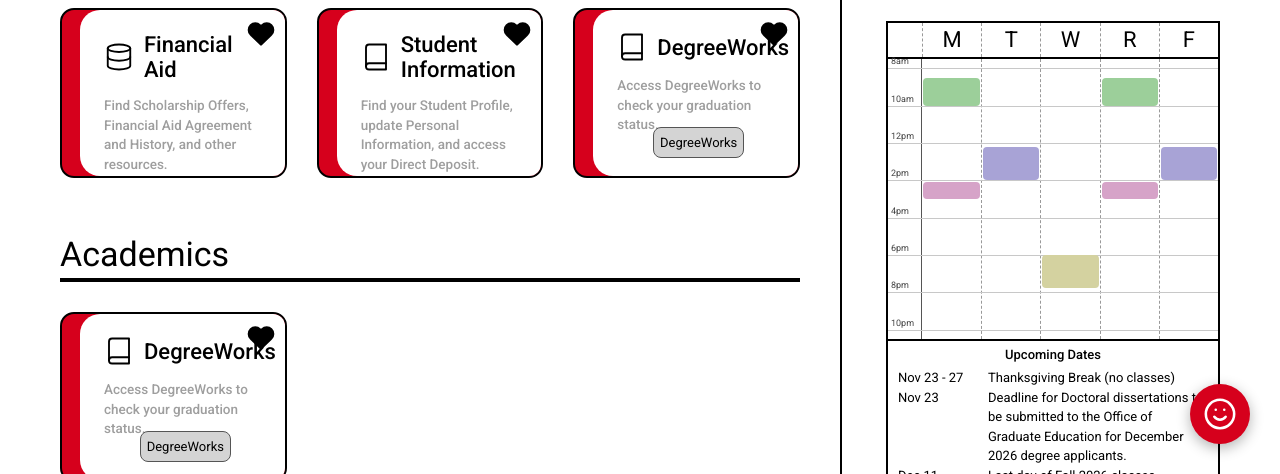
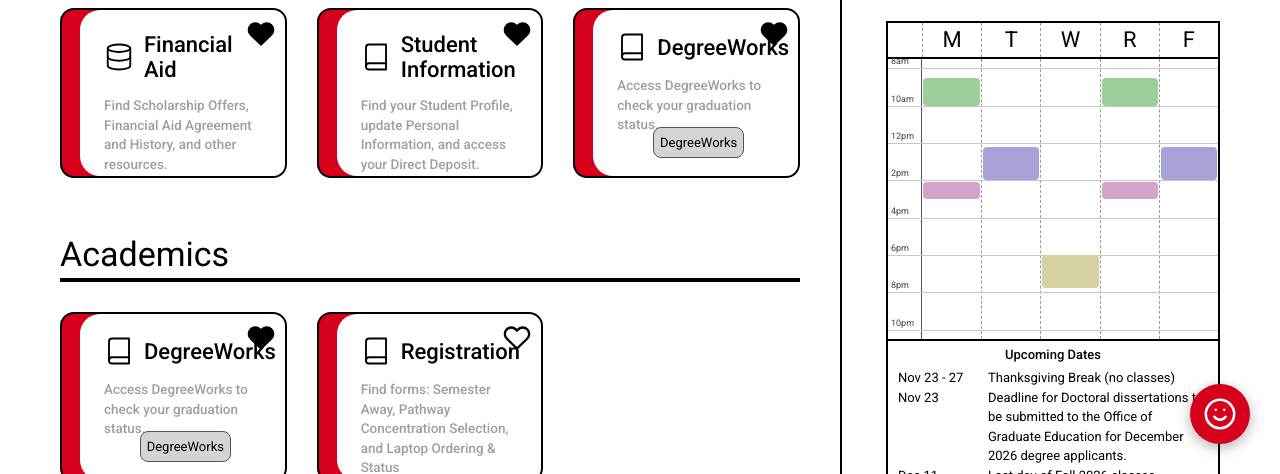
Before and after one commit to AnnabelZhang1/Redesigning-SIS, a plain HTML site: page index.html in a window 1280 px wide. Shown: the part 326-800 px from the top of the page. Drawn offline with Linux system fonts and the light colour scheme.

Commit message:
added links for registration, student information, forms, and miscellaneous

```diff
--- a/index.html
+++ b/index.html
@@ -5,7 +5,7 @@
   <meta name="viewport" content="width=device-width, initial-scale=1.0">
   <title>RPI SIS</title>
   <link href="https://fonts.googleapis.com/css2?family=Roboto:wght@300;400;500;700&display=swap" rel="stylesheet">
-  <link rel="stylesheet" href="styles.css?v=1">
+  <link rel="stylesheet" href="styles.css?v=2">
 </head>
 <body>
 
@@ -132,7 +132,7 @@
   <!-- SURVEY BUTTON -->
   <a class="fab" href="https://forms.gle/iESormQZooqkhUg3A" target="_blank" rel="noopener" aria-label="Give some feedback (opens feedback form)" data-tip="Give some feedback!" data-icon="smile"></a>
 
-  <script src="script.js?v=1"></script>
+  <script src="script.js?v=2"></script>
 
 </body>
 </html>
--- a/script.js
+++ b/script.js
@@ -35,12 +35,19 @@ const CARDS = [
   {
     id: 'financial-aid', category: 'services', icon: 'database', title: 'Financial Aid',
     desc: 'Find Scholarship Offers, Financial Aid Agreement and History, and other resources.',
-    links: ['Link #1', 'Link #2', 'Link #3', 'Link #4']
+    links: [
+      { label: 'Financial Aid Offers & History', url: 'https://sis9.rpi.edu/StudentSelfService/ssb/financialAid#!/dashboard/home/' },
+      { label: 'Responsibility Agreement', url: 'https://sis-sso.rpi.edu/rss/ybwskfina.P_FinancialAgreement' }
+    ]
   },
   {
     id: 'student-info', category: 'services', icon: 'book', title: 'Student Information',
     desc: 'Find your Student Profile, update Personal Information, and access your Direct Deposit.',
-    links: ['View Student Profile', 'Edit Personal Information', 'Direct Deposit', 'Link #4']
+    links: [
+      { label: 'View Student Profile', url: 'https://sis9.rpi.edu/StudentSelfService/ssb/studentProfile' },
+      { label: 'Edit Personal Information', url: 'https://sis9.rpi.edu/BannerGeneralSsb/ssb/personalInformation#/personalInformationMain' },
+      { label: 'Direct Deposit', url: 'https://sis9.rpi.edu/BannerGeneralSsb/ssb/directDeposit' }
+    ]
   },
   {
     id: 'degreeworks', category: 'academics', icon: 'book', title: 'DegreeWorks',
@@ -49,21 +56,40 @@ const CARDS = [
     flippable: false
   },
   {
-    id: 'direct-deposit', category: 'services', icon: 'banknote', title: 'Direct Deposit',
-    desc: 'Set up or update your Direct Deposit information.',
-    button: { label: 'Direct Deposit', url: '#' },
-    flippable: false,
-    roles: ['Staff']
+    id: 'forms', category: 'misc', icon: 'book', title: 'Forms',
+    desc: 'Find forms: Semester Away, Pathway Concentration Selection, and Laptop Ordering & Status',
+    links: [
+      { label: 'Semester Away Form', url: 'https://sis.rpi.edu/ssomanager/c/SSB?pkg=YHWSKTAWP.P_StudentTAWPForm' },
+      { label: 'Select Pathway Concentration', url: 'https://sis.rpi.edu/ssomanager/c/SSB?pkg=YHWSKPATH.P_PathwayForm' },
+      // a list (in [ ]) mixes plain text with links on one line
+      ['Laptop ',
+        { label: 'Order', url: 'https://sis-sso.rpi.edu/rss/hwsklptp.P_MCPOrderForm' },
+        ' & ',
+        { label: 'Status', url: 'https://sis-sso.rpi.edu/rss/hwsklptp.P_StuViewLptp' }]
+    ]
   },
   {
-    id: 'forms', category: 'misc', icon: 'book', title: 'Forms',
+    id: 'registration', category: 'academics', icon: 'book', title: 'Registration',
     desc: 'Find forms: Semester Away, Pathway Concentration Selection, and Laptop Ordering & Status',
-    links: ['Link #1', 'Link #2', 'Link #3', 'Link #4']
+    links: [
+      { label: 'Registration Dashboard', url: 'https://sis9.rpi.edu/StudentRegistrationSsb/ssb/registration' },
+      { label: 'Course Catalog (Fall 2026)', url: 'https://catalog.rpi.edu/' },
+      { label: 'Class Hour Schedule', url: 'https://registrar.rpi.edu/services/class-scheduling/class-offerings-and-schedule' },
+      { label: 'Testing Center', url: 'https://apex.cct.rpi.edu/apex/r/simon_apex/testing-center-schedule/' }
+    ]
   },
   {
     id: 'miscellaneous', category: 'misc', icon: 'book', title: 'Miscellaneous',
     desc: 'Find random things?',
-    links: ['Link #1', 'Link #2', 'Link #3', 'Link #4']
+    links: [
+      ['Commencement Policy (',
+        { label: 'UG', url: 'https://registrar.rpi.edu/services/degree-conferral/undergraduate-student-commencement-participation-policy' },
+        ', ',
+        { label: 'GR', url: 'https://registrar.rpi.edu/services/degree-conferral/graduate-student-commencement-participation-policy' },
+        ')'],
+      { label: 'RPI Alert', url: 'https://alert.rpi.edu/' },
+      { label: 'Parking', url: 'https://rpi.aimsparking.com/' }
+    ]
   }
 ];
 
@@ -125,8 +151,17 @@ function cardHTML(card, scope) {
     </div>`;
   }
 
+  const linkTag = (label, url) => `<a href="${url}" target="_blank" rel="noopener">${label}</a>`;
+
   const links = card.links
-    .map(text => `<li><a href="${PLACEHOLDER_URL}" target="_blank" rel="noopener">${text}</a></li>`)
+    .map(item => {
+      if (typeof item === 'string') return `<li>${linkTag(item, PLACEHOLDER_URL)}</li>`;
+      if (Array.isArray(item)) {
+        const parts = item.map(part => typeof part === 'string' ? part : linkTag(part.label, part.url));
+        return `<li>${parts.join('')}</li>`;
+      }
+      return `<li>${linkTag(item.label, item.url)}</li>`;
+    })
     .join('');
 
   return `
--- a/styles.css
+++ b/styles.css
@@ -440,11 +440,14 @@ html.dark .menu-item:hover { background: rgba(255, 255, 255, 0.08); }
 
 .back-links { list-style: none; margin: 0; padding: 0; }
 
-.back-links a {
+/* plain text between links (e.g. "Laptop", "&") uses the link color, no underline */
+.back-links li {
   color: var(--link);
   font-size: 17px;
   line-height: 1.55;
 }
+
+.back-links a { color: var(--link); }
 
 /* SIDEBAR */
 .apps {
```
